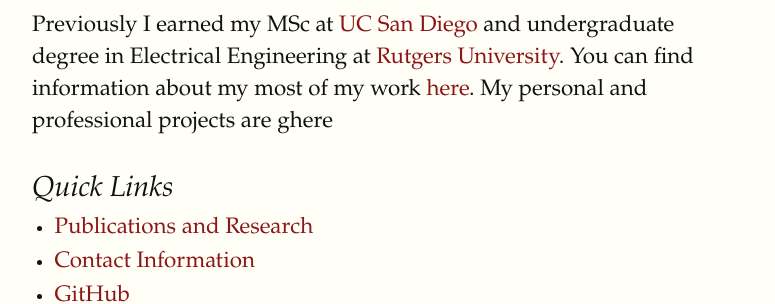
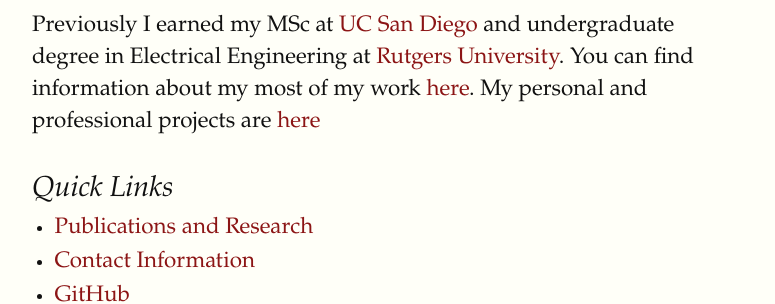
Before and after one commit to ZacBlanco/zacblanco.github.io, a Jekyll site: the page built from index.md, in a window 1280 px wide. Shown: the part 328-632 px from the top of the page, without its empty margins (64-839 px from the left). Built offline with Jekyll 4.4.1, drawn with Linux system fonts in a browser that asks for light colours; some web fonts are replaced.

Commit message:
Fix homepage link

```diff
--- a/index.md
+++ b/index.md
@@ -14,7 +14,7 @@
 Previously I earned my MSc at [UC San Diego](https://ucsd.edu) and undergraduate
 degree in Electrical Engineering at [Rutgers University](/education/undergrad/).
 You can find information about my most of my  work [here](/education/). My
-personal and professional projects are ghere
+personal and professional projects are [here](https://github.com/ZacBlanco)
 
 ### Quick Links
 
```
